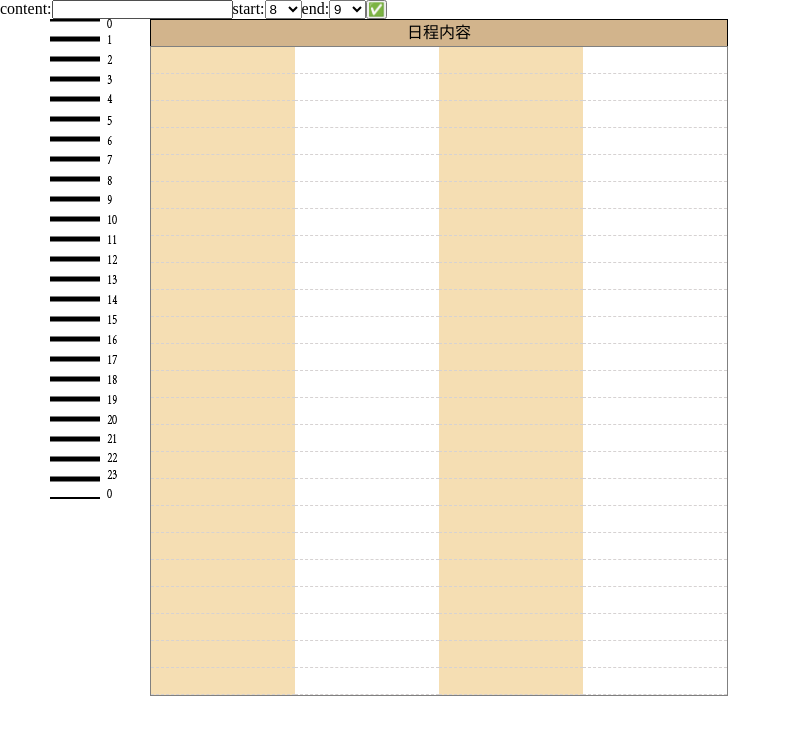
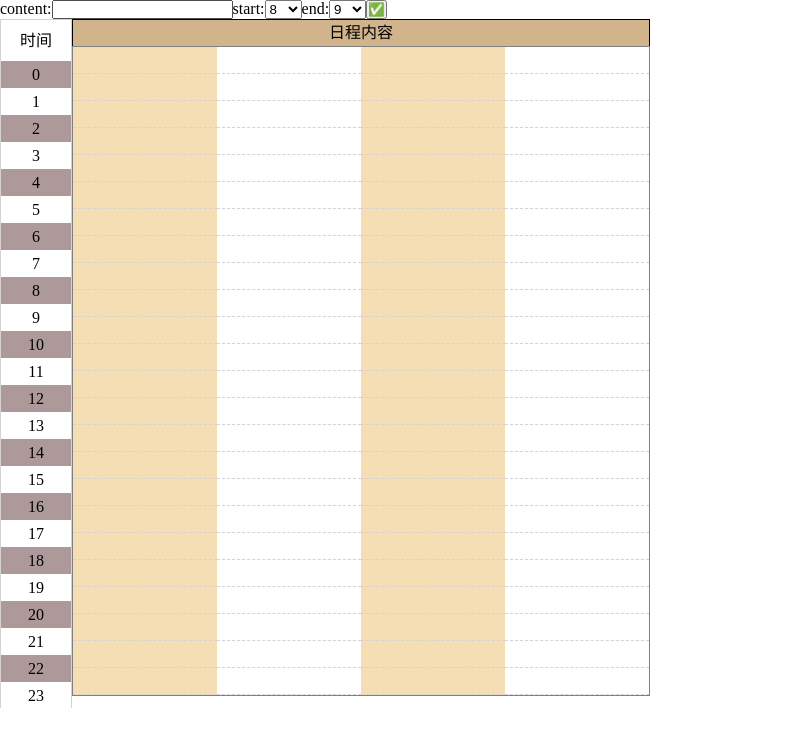
Before and after one commit to Mr-taiyan/todolistApp, a React (Vite) app: page / in a window 1280 px wide. Shown: the top 746 px of the page, without its empty margins (0-791 px from the left). Built offline with nearby package versions, Linux system fonts and the light colour scheme.

Commit message:
add a time bar

```diff
--- a/src/App.js
+++ b/src/App.js
@@ -5,6 +5,7 @@ import { Router, Link } from "@reach/router";
 import getRandomColor from "./getRandomColor";
 import Boxes from "./Boxes";
 import Blocks from "./Blocks";
+import TimeBar from "./TimeBar";
 
 // const App = () => {
 //   const [plans, setPlans] = useState([]);
@@ -110,9 +111,11 @@ class App extends React.Component {
       <div>
         <Selection handler={this.handler} hours={this.hours} />
         <div className="set">
-          <div>
+          {/* <div>
             <img src={require("../img/time-scale.png")} alt="not found" />
-          </div>
+          </div> */}
+          <TimeBar hours={this.hours} />
+
           <div className="binder">
             <Boxes Arr={this.state.optArr} />
             <Blocks finalArr={this.state.finalArr} />
--- a/src/Blocks.js
+++ b/src/Blocks.js
@@ -3,7 +3,6 @@ import React from "react";
 const Blocks = ({ finalArr }) => {
   return (
     <div className="wrapper" style={{ width: "0px" }}>
-      {console.log(finalArr.length)}
       {!finalArr.length
         ? []
         : finalArr.map(({ start, end, content, column, backgroundColor }) => (
--- /dev/null
+++ b/src/TimeBar.js
@@ -0,0 +1,20 @@
+import React from "react";
+
+const TimeBar = ({ hours }) => {
+  const time = [];
+  for (let i = 0, len = hours.length; i < len; i++) {
+    let cssclass = "hours-gray";
+    if (i % 2) {
+      cssclass = "hours-white";
+    }
+    time.push(<div className={cssclass}>{hours[i]}</div>);
+  }
+  return (
+    <div className="program-time">
+      <div className="times">时间</div>
+      {time}
+    </div>
+  );
+};
+
+export default TimeBar;
```
